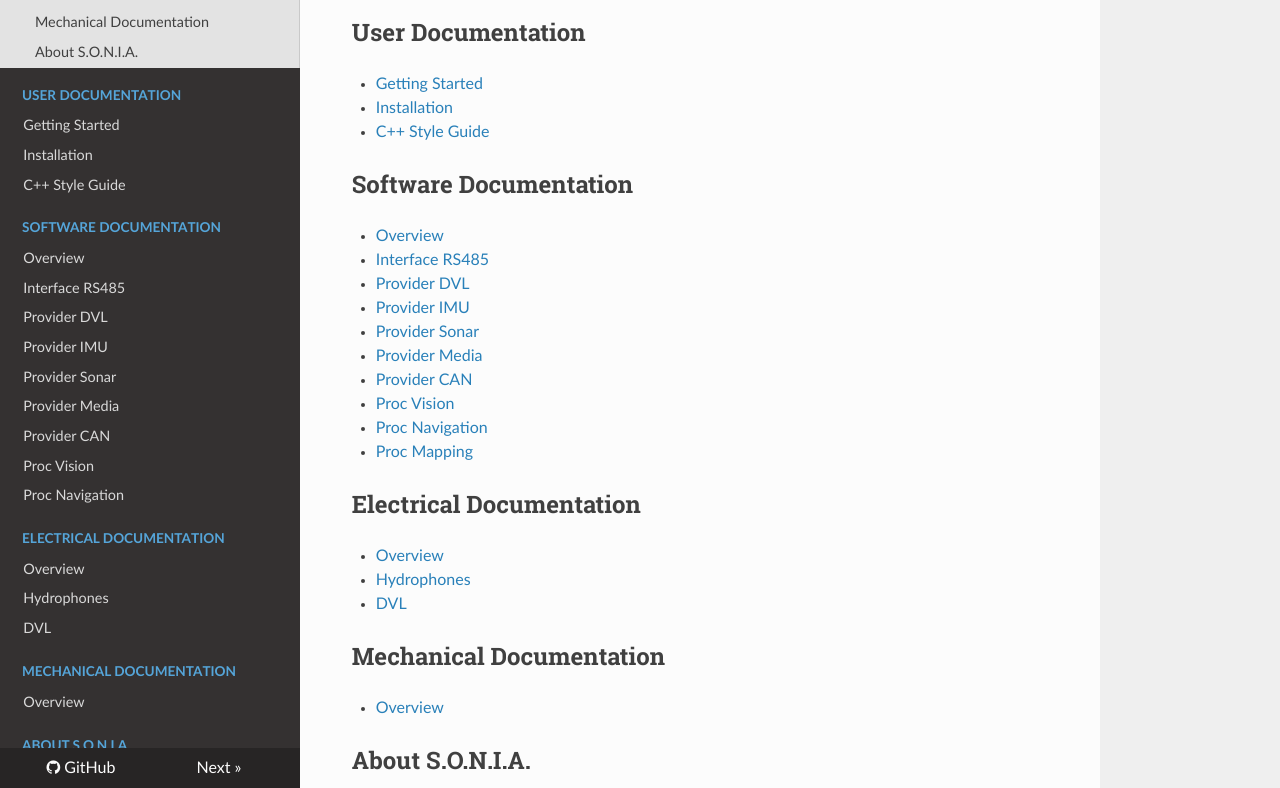
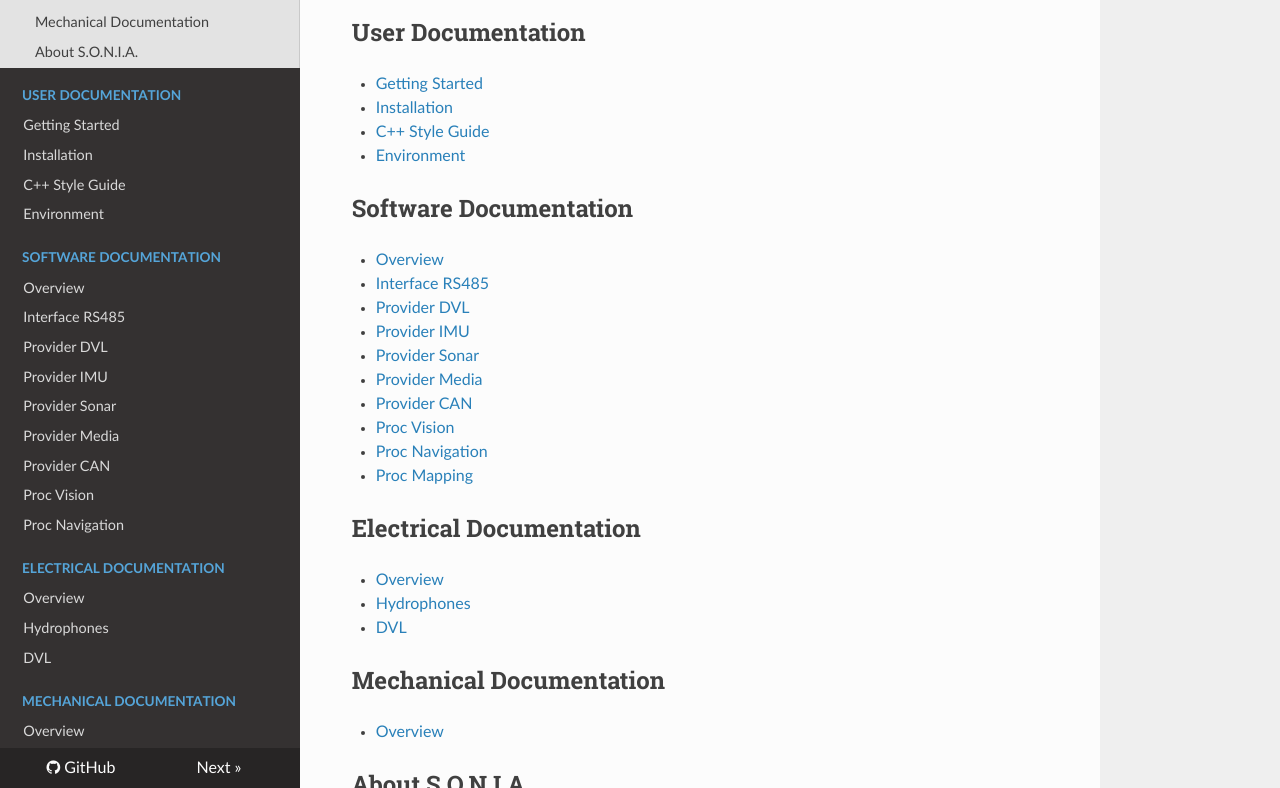
Before and after one commit to sonia-auv/documentation, an MkDocs documentation site: the page built from docs/index.md, in a window 1280 px wide and 900 px high, scrolled down 812 px, cut to the strip 112-900 px from the top of the window. Built offline with MkDocs 1.6.1, drawn with Linux system fonts in a browser that asks for light colours; nearby versions of some CDN libraries; old or Windows-style settings are respelled for this version of MkDocs.

Commit message:
ajout de l'environnement sur read the docs

```diff
--- a/docs/index.md
+++ b/docs/index.md
@@ -25,6 +25,7 @@ This documentation is organized into a couple section:
 - [Getting Started](user/getting_started.md)
 - [Installation](user/installation.md)
 - [C++ Style Guide](user/c++_style_guide.md)
+- [Environment](user/environment.md)
 
 ## Software Documentation <a name="software"></a>
 
--- a/mkdocs.yml
+++ b/mkdocs.yml
@@ -4,6 +4,7 @@ pages:
     - Getting Started: 'user/getting_started.md'
     - Installation: 'user/installation.md'
     - C++ Style Guide: 'user/c++_style_guide.md'
+    - Environment: 'user/environment.md'
   - Software Documentation:
     - Overview: 'software/overview.md'
     - Interface RS485: 'software/interface_RS485.md'
```
